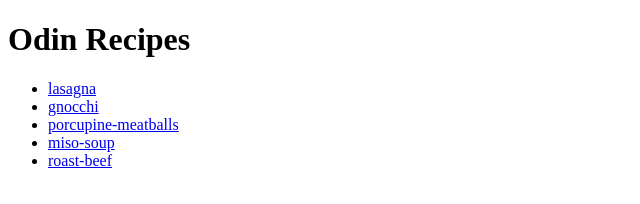
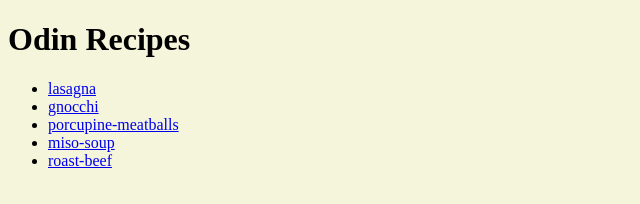
Before and after one commit to koreyotaku/odin-recipes, a plain HTML site: page index.html in a window 1280 px wide. Shown: the whole page, without its empty margins (0-640 px from the left). Drawn offline with Linux system fonts and the light colour scheme.

Commit message:
Add index.html

```diff
--- a/index.html
+++ b/index.html
@@ -4,9 +4,9 @@
   <meta charset="utf-8">
   <title>HTML OVERVIEW</title>
  </head>
-
+<link rel="stylesheet" href="styles.css">
  <body>
-    <h1>Odin Recipes</h1>
+   <h1>Odin Recipes</h1>
    <ul>
     <li><a href="recipes/lasagna.html">lasagna</a></li>
     <li><a href="recipes/gnocchi.html">gnocchi</a></li>
--- /dev/null
+++ b/styles.css
@@ -0,0 +1,4 @@
+body {
+    background-color: beige;
+    color: black;
+}
```
